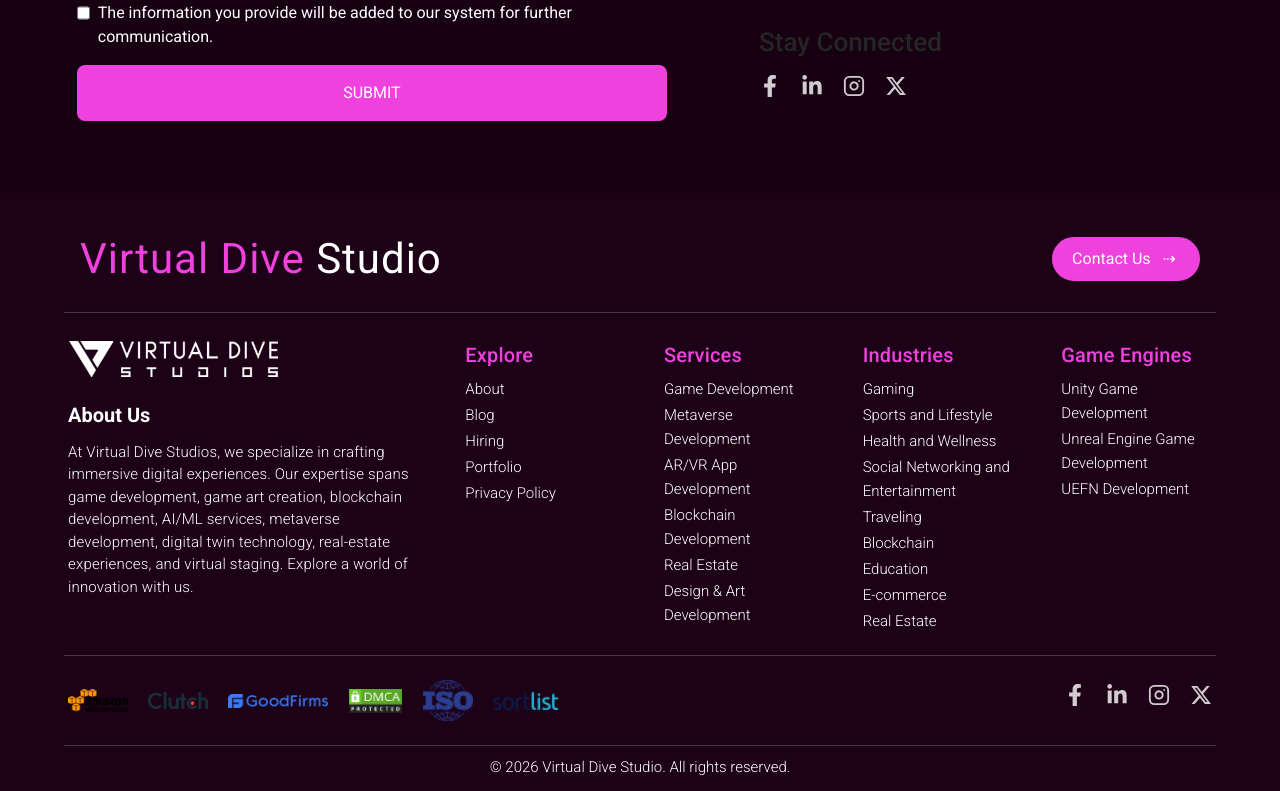
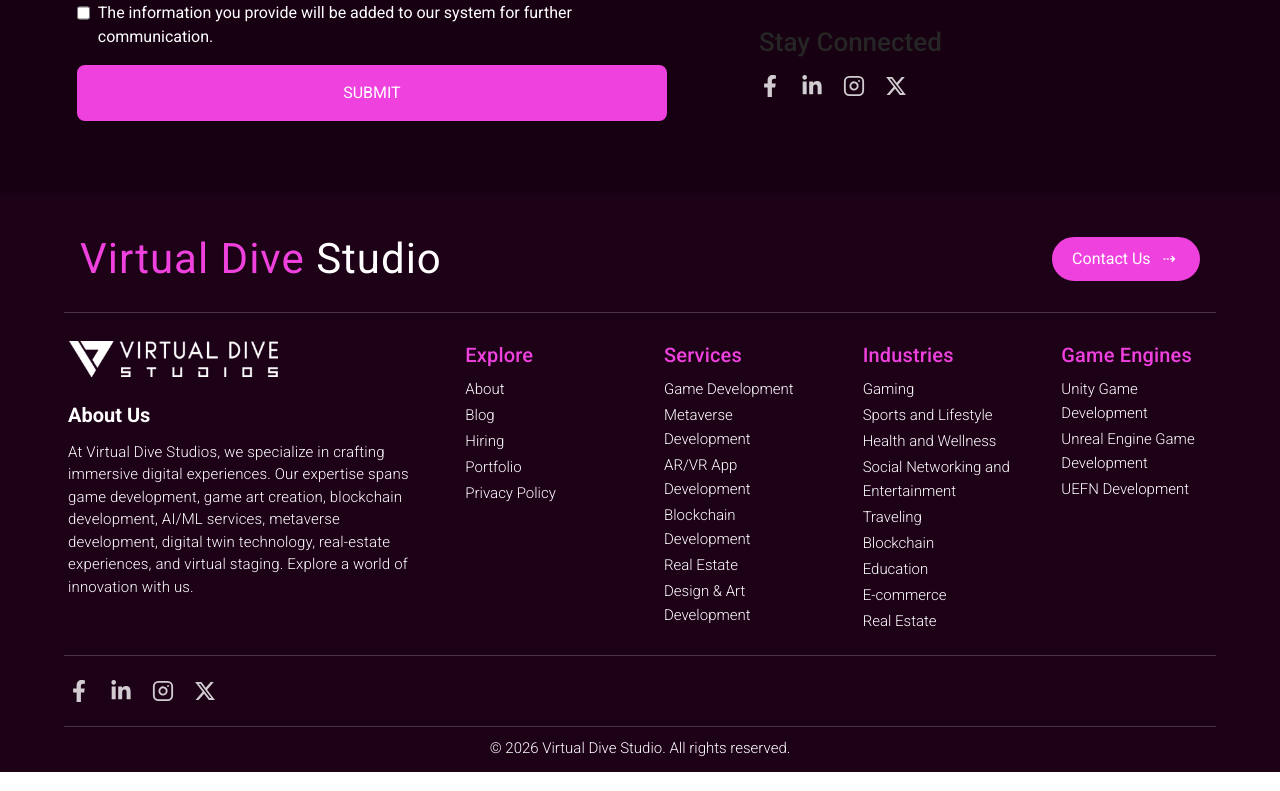
Before and after one commit to obaidofficial/virtualdivestudio, a Next.js app: page /contact in a window 1280 px wide. Shown: the part 1109-1900 px from the top of the page. Built offline with nearby package versions, Linux system fonts and the light colour scheme.

Commit message:
Create Social Icons Reusable Component

```diff
--- a/app/contact/components/contactFormSection/ContactFormSection.tsx
+++ b/app/contact/components/contactFormSection/ContactFormSection.tsx
@@ -1,14 +1,11 @@
 import React from "react";
-import Link from "next/link";
 import ContactForm from "../form/ContactForm";
 import {
   EnvelopeIcon,
   MapPinIcon,
   PhoneIcon,
 } from "@heroicons/react/24/outline";
-import { FaFacebookF, FaLinkedinIn } from "react-icons/fa";
-import { FiInstagram } from "react-icons/fi";
-import { FaXTwitter } from "react-icons/fa6";
+import SocialIcons from "@/constants/SocialIcons";
 
 const ContactFormSection = () => {
   return (
@@ -93,28 +90,7 @@ const ContactFormSection = () => {
                 </h4>
 
                 <div className="lg:col-span-1">
-                  <ul className="flex gap-5">
-                    <li className="text-white/80 text-[22px] cursor-pointer hover:text-[#ef41de]">
-                      <Link href="#">
-                        <FaFacebookF />
-                      </Link>
-                    </li>
-                    <li className="text-white/80 text-[22px] cursor-pointer hover:text-[#ef41de]">
-                      <Link href="#">
-                        <FaLinkedinIn />
-                      </Link>
-                    </li>
-                    <li className="text-white/80 text-[22px] cursor-pointer hover:text-[#ef41de]">
-                      <Link href="#">
-                        <FiInstagram />
-                      </Link>
-                    </li>
-                    <li className="text-white/80 text-[22px] cursor-pointer hover:text-[#ef41de]">
-                      <Link href="#">
-                        <FaXTwitter />
-                      </Link>
-                    </li>
-                  </ul>
+                  <SocialIcons />
                 </div>
               </div>
             </div>
--- a/components/Home/Footer/Footer.tsx
+++ b/components/Home/Footer/Footer.tsx
@@ -1,15 +1,12 @@
 import Image from "next/image";
-import Link from "next/link";
 import React from "react";
-import { FaFacebookF, FaLinkedinIn } from "react-icons/fa";
-import { FiInstagram } from "react-icons/fi";
-import { FaXTwitter } from "react-icons/fa6";
 import FooterCTA from "./FooterCTA";
 import ColOne from "./footerColumns/ColOne";
 import ColTwo from "./footerColumns/ColTwo";
 import ColThree from "./footerColumns/ColThree";
 import ColFour from "./footerColumns/ColFour";
 import ColFive from "./footerColumns/ColFive";
+import SocialIcons from "@/constants/SocialIcons";
 
 const Footer = () => {
   return (
@@ -29,69 +26,10 @@ const Footer = () => {
         <hr className="text-white/20 mt-4 mb-5" />
 
         <div className="grid grid-cols-1 lg:grid-cols-2 gap-1 lg:gap-10">
-          <div className="lg:col-span-1 p-1">
-            <div className="flex-wrap flex items-center justify-center lg:justify-start gap-5">
-              <Image
-                src="/images/footer/amazon.png"
-                alt="team"
-                width={60}
-                height={60}
-              />
-              <Image
-                src="/images/footer/clutch.png"
-                alt="team"
-                width={60}
-                height={60}
-              />
-              <Image
-                src="/images/footer/Goodfirms.png"
-                alt="team"
-                width={100}
-                height={100}
-              />
-              <Image
-                src="/images/footer/dmca.png"
-                alt="team"
-                width={55}
-                height={55}
-              />
-              <Image
-                src="/images/footer/iso.png"
-                alt="team"
-                width={50}
-                height={50}
-              />
-              <Image
-                src="/images/footer/sortlist.png"
-                alt="team"
-                width={65}
-                height={65}
-              />
+          <div className="lg:col-span-2 p-1">
+            <div className="lg:justify-end justify-center items-center gap-5">
+              <SocialIcons />
             </div>
-          </div>
-          <div className="lg:col-span-1 p-1">
-            <ul className="flex lg:justify-end justify-center items-center gap-5 mt-1">
-              <li className="text-white/80 text-[22px] cursor-pointer hover:text-[#ef41de]">
-                <Link href="#">
-                  <FaFacebookF />
-                </Link>
-              </li>
-              <li className="text-white/80 text-[22px] cursor-pointer hover:text-[#ef41de]">
-                <Link href="#">
-                  <FaLinkedinIn />
-                </Link>
-              </li>
-              <li className="text-white/80 text-[22px] cursor-pointer hover:text-[#ef41de]">
-                <Link href="#">
-                  <FiInstagram />
-                </Link>
-              </li>
-              <li className="text-white/80 text-[22px] cursor-pointer hover:text-[#ef41de]">
-                <Link href="#">
-                  <FaXTwitter />
-                </Link>
-              </li>
-            </ul>
           </div>
         </div>
 
--- /dev/null
+++ b/constants/SocialIcons.tsx
@@ -0,0 +1,34 @@
+import React from "react";
+import Link from "next/link";
+import { FaFacebookF, FaLinkedinIn } from "react-icons/fa";
+import { FiInstagram } from "react-icons/fi";
+import { FaXTwitter } from "react-icons/fa6";
+
+const SocialIcons = () => {
+  return (
+    <ul className="flex gap-5">
+      <li className="text-white/80 text-[22px] cursor-pointer hover:text-[#ef41de]">
+        <Link href="#">
+          <FaFacebookF />
+        </Link>
+      </li>
+      <li className="text-white/80 text-[22px] cursor-pointer hover:text-[#ef41de]">
+        <Link href="#">
+          <FaLinkedinIn />
+        </Link>
+      </li>
+      <li className="text-white/80 text-[22px] cursor-pointer hover:text-[#ef41de]">
+        <Link href="#">
+          <FiInstagram />
+        </Link>
+      </li>
+      <li className="text-white/80 text-[22px] cursor-pointer hover:text-[#ef41de]">
+        <Link href="#">
+          <FaXTwitter />
+        </Link>
+      </li>
+    </ul>
+  );
+};
+
+export default SocialIcons;
```
